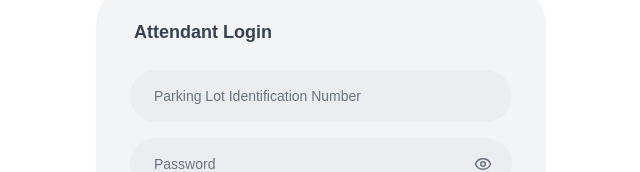
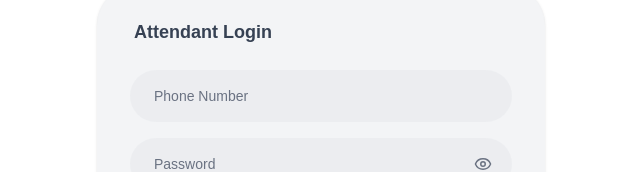
Before and after one commit to EleventhHour-Projects/ParkProof, a Next.js app in the folder nextjs-app/: page /attendant/login in a window 1280 px wide. Shown: the part 555-727 px from the top of the page, without its empty margins (319-959 px from the left). Built offline with nearby package versions, Linux system fonts and the light colour scheme.

Commit message:
Changed riskLimitValue in analyzer and fixed placeholder error in attendant login

```diff
--- a/nextjs-app/app/attendant/(auth)/login/page.tsx
+++ b/nextjs-app/app/attendant/(auth)/login/page.tsx
@@ -87,7 +87,7 @@ const AttendantLoginPage = () => {
               <input
                 type="text"
                 name="phone"
-                placeholder="Parking Lot Identification Number"
+                placeholder="Phone Number"
                 value={formData.phone}
                 onChange={handleChange}
                 required
```
Also changed, not shown: 1 other file (tests, documents, lock files or other folders).
